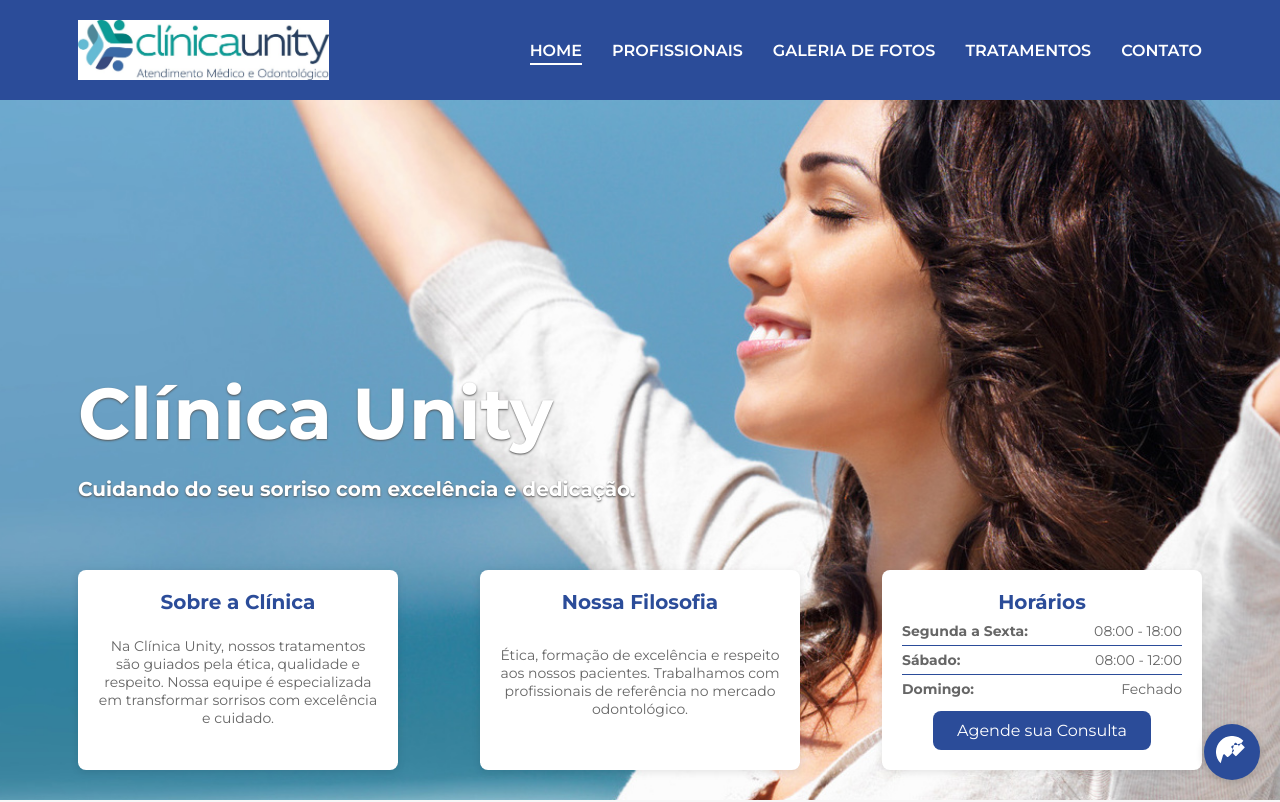
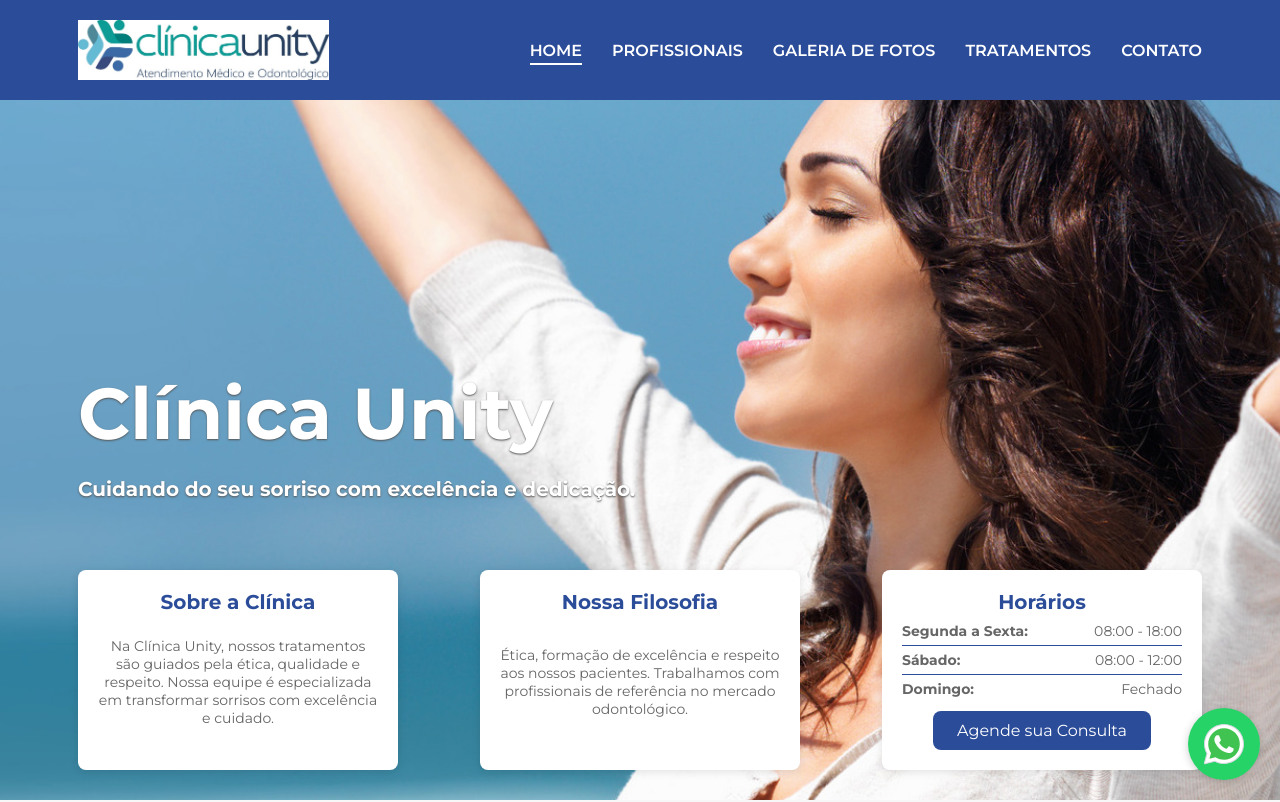
Before and after one commit to eduardoqmf/clinica-unity, a plain HTML site: page index.html in a window 1280 px wide. Shown: the top 802 px of the page. Drawn offline with nearby package versions, Linux system fonts and the light colour scheme; some packages are replaced by stand-ins of ours; a script that the page names is missing.

Commit message:
icone whatsapp

```diff
--- a/assets/css/main.css
+++ b/assets/css/main.css
@@ -350,7 +350,7 @@ section[id] {
 	position: fixed;
 	bottom: 20px;
 	right: 20px;
-	background-color: #2b4c99;
+	background-color: #25d366; /* Verde padrão do WhatsApp */
 	padding: 12px;
 	border-radius: 50%;
 	color: white;
@@ -358,6 +358,11 @@ section[id] {
 	align-items: center;
 	justify-content: center;
 	box-shadow: 0 2px 8px rgba(0, 0, 0, 0.2);
+	transition: background 0.3s ease;
+}
+
+.whatsapp-button:hover {
+	background-color: #128c7e; /* Verde mais escuro no hover */
 }
 
 /* =========================
--- a/index.html
+++ b/index.html
@@ -328,21 +328,41 @@
 
 		<!-- BOTÃO WHATSAPP FLUTUANTE -->
 		<a
-			href="https://api.whatsapp.com/send?phone=19993936782&text=Olá%2C%20gostaria%20de%20informações."
+			href="https://api.whatsapp.com/send?phone=5519993936782&text=Olá%2C%20gostaria%20de%20informações."
 			target="_blank"
 			class="whatsapp-button"
 			aria-label="Contato via WhatsApp"
 		>
 			<svg
 				xmlns="http://www.w3.org/2000/svg"
-				fill="currentColor"
-				width="32"
-				height="32"
-				viewBox="0 0 24 24"
+				x="0px"
+				y="0px"
+				width="48"
+				height="48"
+				viewBox="0 0 48 48"
 			>
 				<path
-					d="M20.5 3.5c-4.7-4.7-12.3-4.7-17 0-4.7 4.7-4.7 12.3 0 17l1.8-6.2c.2-.7 1-.8 1.4-.3l1.5 1.5c.3.3.7.3 1 .1 1.6-1.2 3-2.7 4.1-4.3.2-.3.2-.7-.1-1l-1.5-1.5c-.4-.4-.3-1.2.3-1.4l6.2-1.8c.1-.1.2-.1.3-.1s.2 0 .3.1l2.6 2.6c.1.1.1.2.1.3s0 .2-.1.3l-6.2 6.2c-.1.1-.2.1-.3.1s-.2 0-.3-.1l-2.6-2.6c-.1-.1-.1-.2-.1-.3s0-.2.1-.3l1.8-6.2c.2-.7 1-.8 1.4-.3l1.5 1.5c.3.3.3.7.1 1z"
-				/>
+					fill="#fff"
+					d="M4.868,43.303l2.694-9.835C5.9,30.59,5.026,27.324,5.027,23.979C5.032,13.514,13.548,5,24.014,5c5.079,0.002,9.845,1.979,13.43,5.566c3.584,3.588,5.558,8.356,5.556,13.428c-0.004,10.465-8.522,18.98-18.986,18.98c-0.001,0,0,0,0,0h-0.008c-3.177-0.001-6.3-0.798-9.073-2.311L4.868,43.303z"
+				></path>
+				<path
+					fill="#fff"
+					d="M4.868,43.803c-0.132,0-0.26-0.052-0.355-0.148c-0.125-0.127-0.174-0.312-0.127-0.483l2.639-9.636c-1.636-2.906-2.499-6.206-2.497-9.556C4.532,13.238,13.273,4.5,24.014,4.5c5.21,0.002,10.105,2.031,13.784,5.713c3.679,3.683,5.704,8.577,5.702,13.781c-0.004,10.741-8.746,19.48-19.486,19.48c-3.189-0.001-6.344-0.788-9.144-2.277l-9.875,2.589C4.953,43.798,4.911,43.803,4.868,43.803z"
+				></path>
+				<path
+					fill="#cfd8dc"
+					d="M24.014,5c5.079,0.002,9.845,1.979,13.43,5.566c3.584,3.588,5.558,8.356,5.556,13.428c-0.004,10.465-8.522,18.98-18.986,18.98h-0.008c-3.177-0.001-6.3-0.798-9.073-2.311L4.868,43.303l2.694-9.835C5.9,30.59,5.026,27.324,5.027,23.979C5.032,13.514,13.548,5,24.014,5 M24.014,42.974C24.014,42.974,24.014,42.974,24.014,42.974C24.014,42.974,24.014,42.974,24.014,42.974 M24.014,42.974C24.014,42.974,24.014,42.974,24.014,42.974C24.014,42.974,24.014,42.974,24.014,42.974 M24.014,4C24.014,4,24.014,4,24.014,4C12.998,4,4.032,12.962,4.027,23.979c-0.001,3.367,0.849,6.685,2.461,9.622l-2.585,9.439c-0.094,0.345,0.002,0.713,0.254,0.967c0.19,0.192,0.447,0.297,0.711,0.297c0.085,0,0.17-0.011,0.254-0.033l9.687-2.54c2.828,1.468,5.998,2.243,9.197,2.244c11.024,0,19.99-8.963,19.995-19.98c0.002-5.339-2.075-10.359-5.848-14.135C34.378,6.083,29.357,4.002,24.014,4L24.014,4z"
+				></path>
+				<path
+					fill="#40c351"
+					d="M35.176,12.832c-2.98-2.982-6.941-4.625-11.157-4.626c-8.704,0-15.783,7.076-15.787,15.774c-0.001,2.981,0.833,5.883,2.413,8.396l0.376,0.597l-1.595,5.821l5.973-1.566l0.577,0.342c2.422,1.438,5.2,2.198,8.032,2.199h0.006c8.698,0,15.777-7.077,15.78-15.776C39.795,19.778,38.156,15.814,35.176,12.832z"
+				></path>
+				<path
+					fill="#fff"
+					fill-rule="evenodd"
+					d="M19.268,16.045c-0.355-0.79-0.729-0.806-1.068-0.82c-0.277-0.012-0.593-0.011-0.909-0.011c-0.316,0-0.83,0.119-1.265,0.594c-0.435,0.475-1.661,1.622-1.661,3.956c0,2.334,1.7,4.59,1.937,4.906c0.237,0.316,3.282,5.259,8.104,7.161c4.007,1.58,4.823,1.266,5.693,1.187c0.87-0.079,2.807-1.147,3.202-2.255c0.395-1.108,0.395-2.057,0.277-2.255c-0.119-0.198-0.435-0.316-0.909-0.554s-2.807-1.385-3.242-1.543c-0.435-0.158-0.751-0.237-1.068,0.238c-0.316,0.474-1.225,1.543-1.502,1.859c-0.277,0.317-0.554,0.357-1.028,0.119c-0.474-0.238-2.002-0.738-3.815-2.354c-1.41-1.257-2.362-2.81-2.639-3.285c-0.277-0.474-0.03-0.731,0.208-0.968c0.213-0.213,0.474-0.554,0.712-0.831c0.237-0.277,0.316-0.475,0.474-0.791c0.158-0.317,0.079-0.594-0.04-0.831C20.612,19.329,19.69,16.983,19.268,16.045z"
+					clip-rule="evenodd"
+				></path>
 			</svg>
 		</a>
 
```
